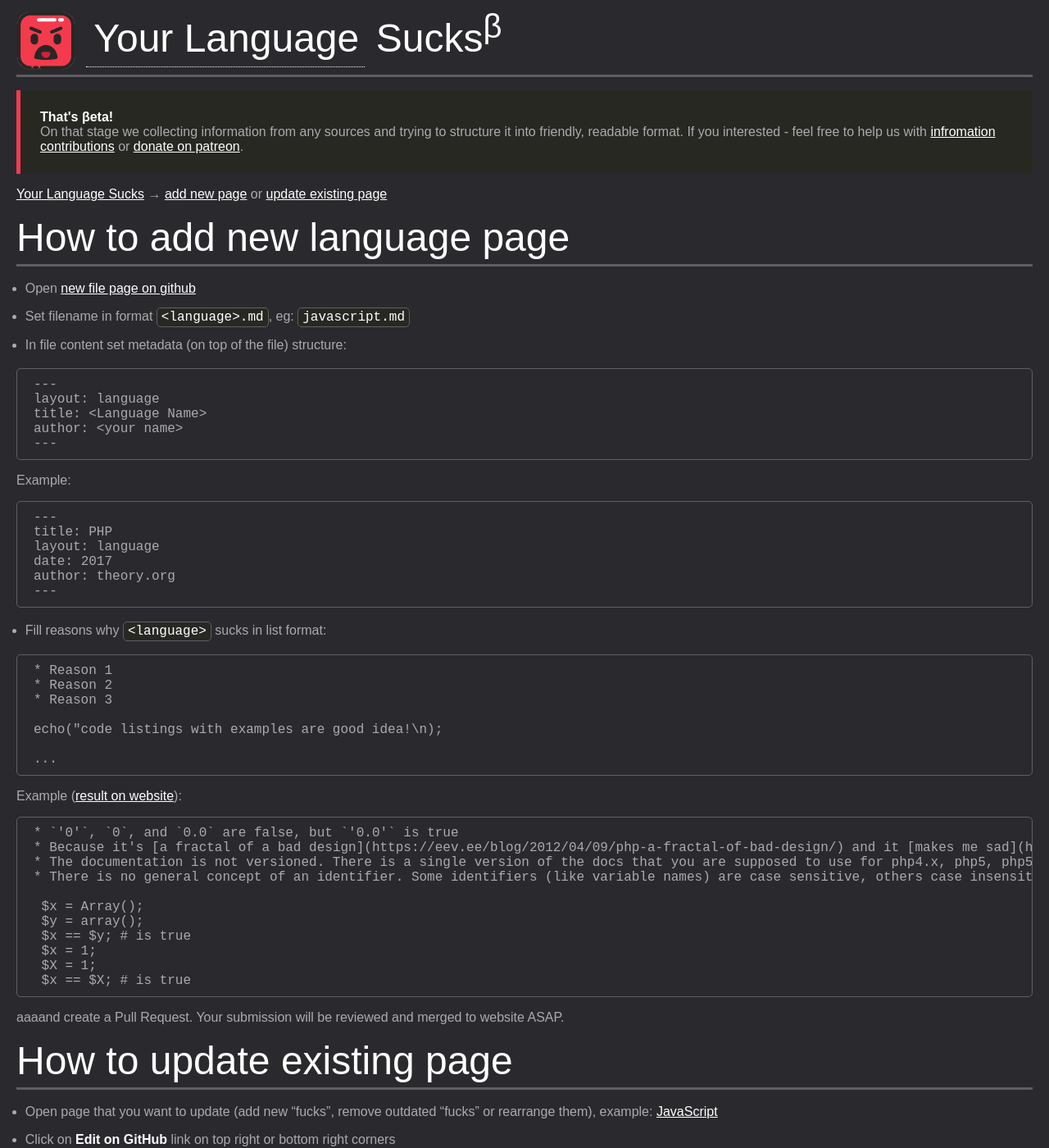
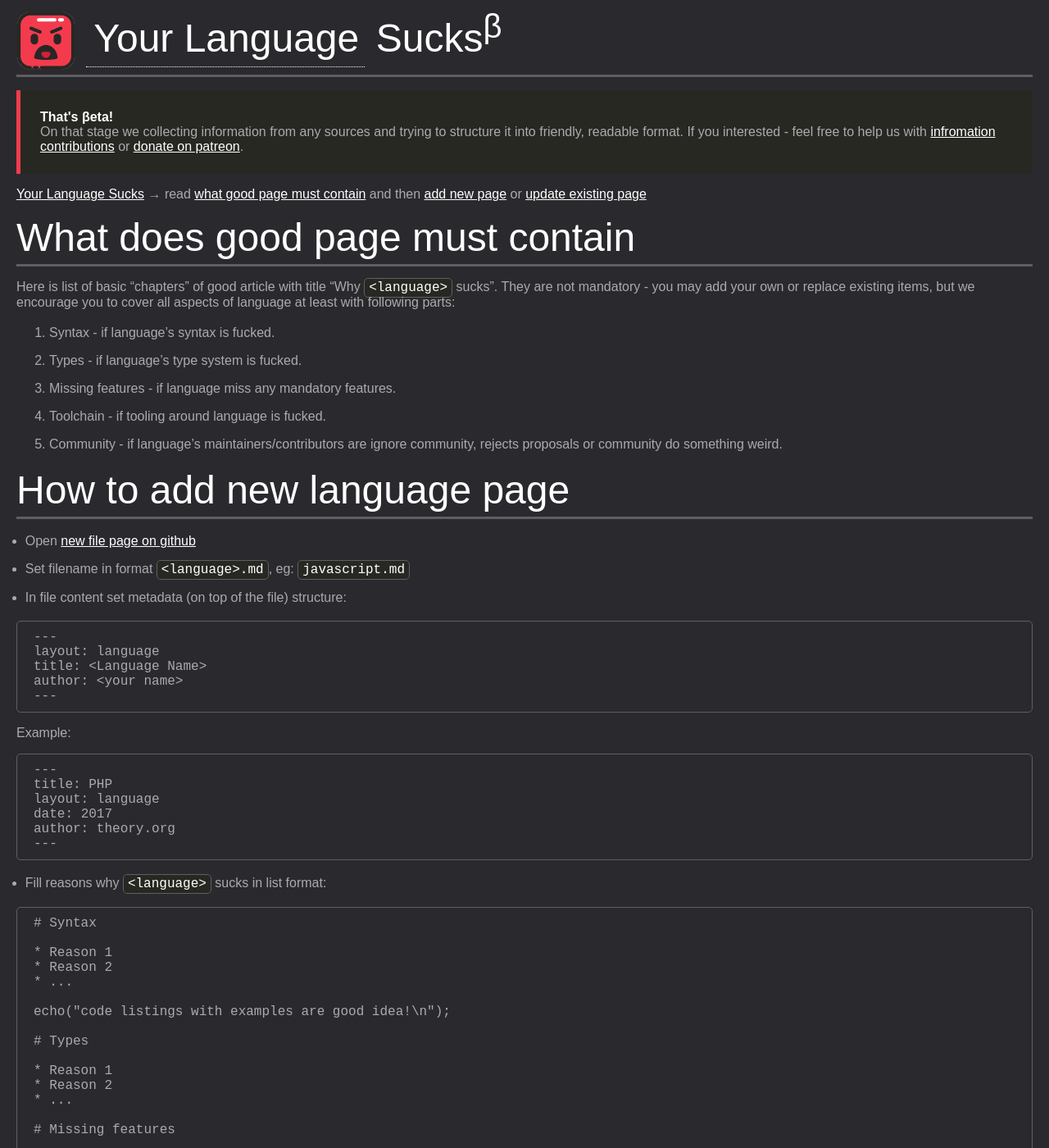
Before and after one commit to rakshazi/yourlanguagesucks.com, a Jekyll site: the page built from new.md, in a window 1280 px wide and 1400 px high. Shown: the whole window at 82% size. Built offline with Jekyll 4.4.1, drawn with Linux system fonts in a browser that asks for light colours; some of the changed text lies outside the part shown.

Commit message:
updated pages alerts, updated /new page

````diff
--- a/new.md
+++ b/new.md
@@ -4,7 +4,20 @@ title: Add new language that
 ---
 {% include beta.html %}
 
-[{{ site.title }}](/) &rarr; [add new page](/new#how-to-add-new-language-page) or [update existing page](/new#how-to-update-existing-page)
+[{{ site.title }}](/) &rarr; read [what good page must contain](/new#what-good-page-must-contain) and then
+[add new page](/new#how-to-add-new-language-page) or [update existing page](/new#how-to-update-existing-page)
+
+# What does good page must contain
+
+Here is list of basic "chapters" of good article with title "Why `<language>` sucks".
+They are not mandatory - you may add your own or replace existing items, but we encourage you to cover all aspects
+of language at least with following parts:
+
+1. Syntax - if language's syntax is fucked.
+2. Types - if language's type system is fucked.
+3. Missing features - if language miss any mandatory features.
+4. Toolchain - if tooling around language is fucked.
+5. Community - if language's maintainers/contributors are ignore community, rejects proposals or community do something weird.
 
 # How to add new language page
 
@@ -33,13 +46,37 @@ author: theory.org
 * Fill reasons why `<language>` sucks in list format:
 
 ```markdown
+# Syntax
+
 * Reason 1
 * Reason 2
-* Reason 3
+* ...
 
-echo("code listings with examples are good idea!\n);
+echo("code listings with examples are good idea!\n");
 
-...
+# Types
+
+* Reason 1
+* Reason 2
+* ...
+
+# Missing features
+
+* Feature 1
+* Feature 2
+* ...
+
+# Toolchain
+
+* Reason 1
+* Reason 2
+* ...
+
+# Community
+
+* Reason 1
+* Reason 2
+* ...
 ```
 
 Example ([result on website](/why/php)):
````
Also changed, not shown: _layouts/language.html (+8 -0 lines), why/go.md (+2 -1 lines), why/javascript.md (+2 -1 lines), why/php.md (+2 -1 lines), why/python.md (+2 -1 lines).
